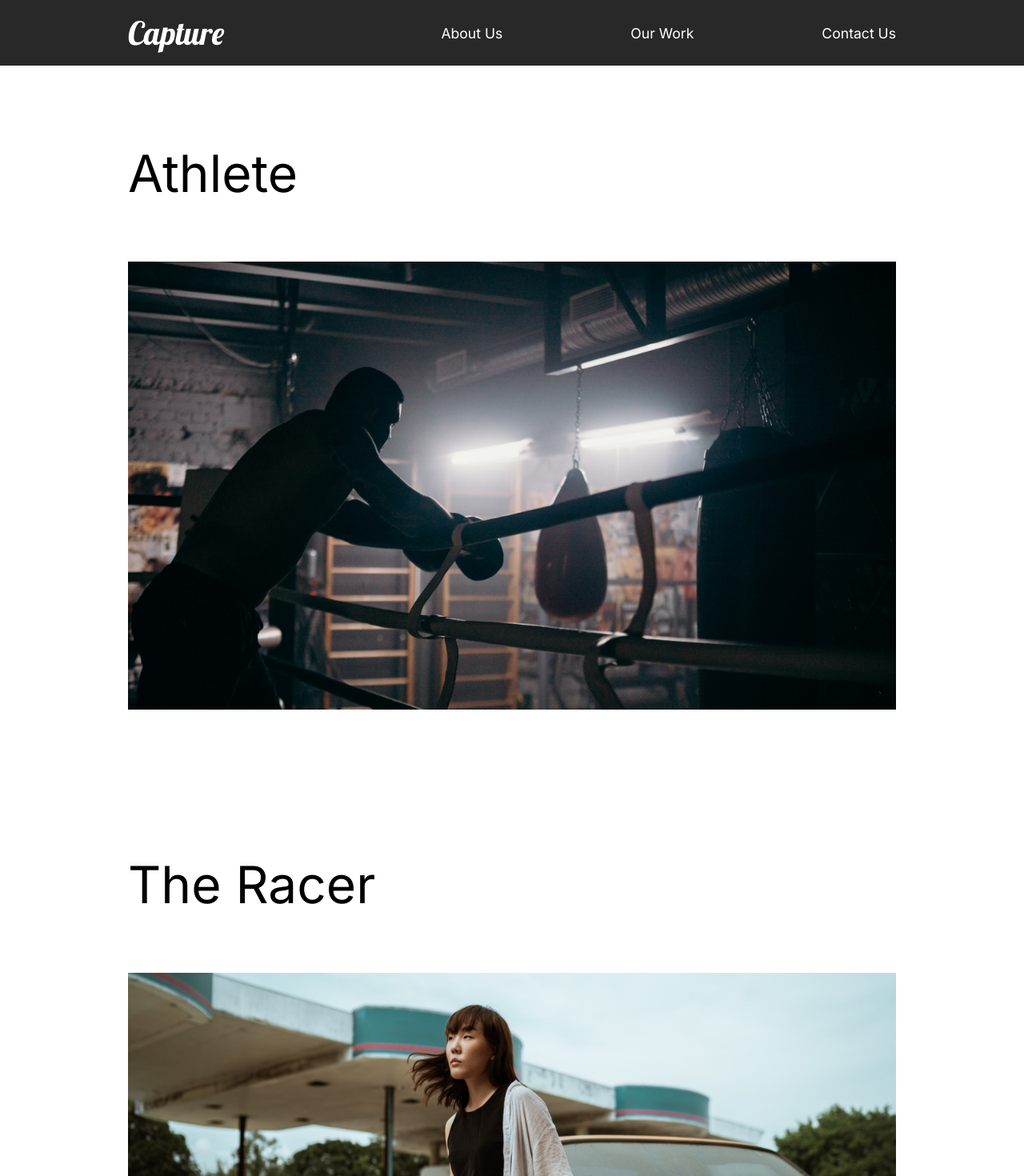
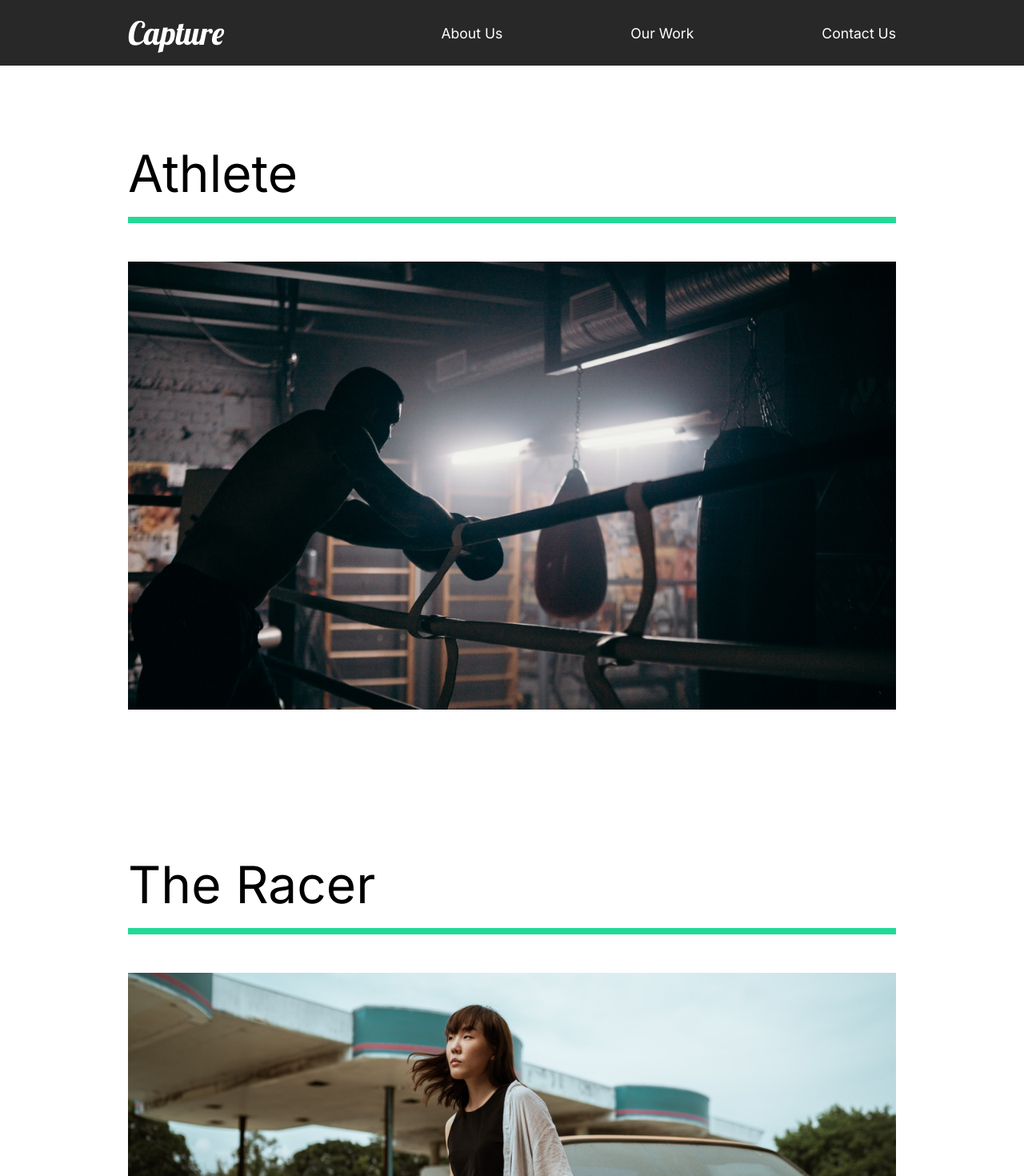
Before and after one commit to benhendriks/23_capture, a React (Create React App) app: page /work in a window 1280 px wide. Shown: the top 1470 px of the page at 80% size. Built offline with nearby package versions, Linux system fonts and the light colour scheme.

Commit message:
Worked on page animation

```diff
--- a/src/animation.js
+++ b/src/animation.js
@@ -7,7 +7,7 @@
     opacity: 1,
     y: 0,
     transition: {
-      duration: 1,
+      duration: 0.5,
       when: 'beforeChildren',
       staggerChildren: 0.25,
     },
@@ -48,3 +48,25 @@
     },
   },
 };
+
+export const lineAnim = {
+  hidden: { width: '0%' },
+  show: {
+    width: '100%',
+    transition: { duration: 1 },
+  },
+};
+
+export const slider = {
+  hidden: { x: '-130%', skew: '45deg' },
+  show: {
+    x: '100%',
+    skew: '0deg',
+    transition: { ease: 'easeOut', duration: 1 },
+  },
+};
+
+export const sliderContainer = {
+  hidden: { opacity: 1 },
+  show: { opacity: 1, transition: { staggerChildren: 0.1, ease: 'easeOut' } },
+}
--- a/src/pages/OurWork.js
+++ b/src/pages/OurWork.js
@@ -5,7 +5,7 @@
 import theracer from '../img/theracer-small.png';
 import goodtimes from '../img/goodtimes-small.png';
 import { motion } from 'framer-motion';
-import { pageAnimation } from '../animation';
+import { sliderContainer, pageAnimation, fade, photoAnim, lineAnim, slider } from '../animation';
 
 
 const WorkStyle = styled(motion.div)`
@@ -19,15 +19,41 @@
       padding-bottom: 10rem;
       .line {
         height: 0.5rem;
-        background: #fff;
+        background: #23d997;
         margin-bottom: 3rem;
       }
-    img {
-      width: 100%;
-      height: 70vh;
-      object-fit: cover;
+      img {
+        width: 100%;
+        height: 70vh;
+        object-fit: cover;
+      }
     }
-    }
+`;
+
+const Hide = styled.div`
+  overflow: hidden;
+`;
+
+const Frame1 = styled(motion.div)`
+  position: fixed;
+  left: 0;
+  top: 10%;
+  width: 100%;
+  height: 100vh;
+  background: #fffebf;
+  z-index: 2;
+`;
+
+const Frame2 = styled(Frame1)`
+  background: #ff8efb;
+`;
+
+const Frame3 = styled(Frame1)`
+  background: #8ed2ff;
+`;
+
+const Frame4 = styled(Frame1)`
+  background: #8effa0;
 `;
 
 const OurWork = () => {
@@ -39,27 +65,35 @@
       animate="show"
       style={{ background: '#fff' }}
     >
-      <div className="movie">
-        <h2>Athlete</h2>
-        <div className="line"></div>
+      <motion.div variants={sliderContainer}>
+        <Frame1 variants={slider}></Frame1>
+        <Frame2 variants={slider}></Frame2>
+        <Frame3 variants={slider}></Frame3>
+        <Frame4 variants={slider}></Frame4>
+      </motion.div>
+      <motion.div className="movie">
+        <motion.h2 variants={fade}>Athlete</motion.h2>
+        <motion.div variants={lineAnim} className="line"></motion.div>
         <Link to="/work/the-athlete">
-          <img src={athlete} alt="athlete"/>
+          <Hide>
+            <motion.img variants={photoAnim} src={athlete} alt="athlete"/>
+          </Hide>
         </Link>
-      </div>
-      <div className="movie">
-        <h2>The Racer</h2>
-        <div className="line"></div>
+      </motion.div>
+      <motion.div className="movie">
+        <motion.h2 variants={fade}>The Racer</motion.h2>
+        <motion.div variants={lineAnim} className="line"></motion.div>
         <Link to="/work/the-racer">
-          <img src={theracer} alt="theracer"/>
+          <motion.img variants={photoAnim} src={theracer} alt="theracer"/>
         </Link>
-      </div>
-      <div className="movie">
-        <h2>Good Times</h2>
-        <div className="line"></div>
+      </motion.div>
+      <motion.div className="movie">
+        <motion.h2 variants={fade}>Good Times</motion.h2>
+        <motion.div variants={lineAnim} className="line"></motion.div>
         <Link to="/work/good-times">
-          <img src={goodtimes} alt="goodtimes"/>
+          <motion.img variants={photoAnim} src={goodtimes} alt="goodtimes"/>
         </Link>
-      </div>
+      </motion.div>
     </WorkStyle>
   );
 };
```
